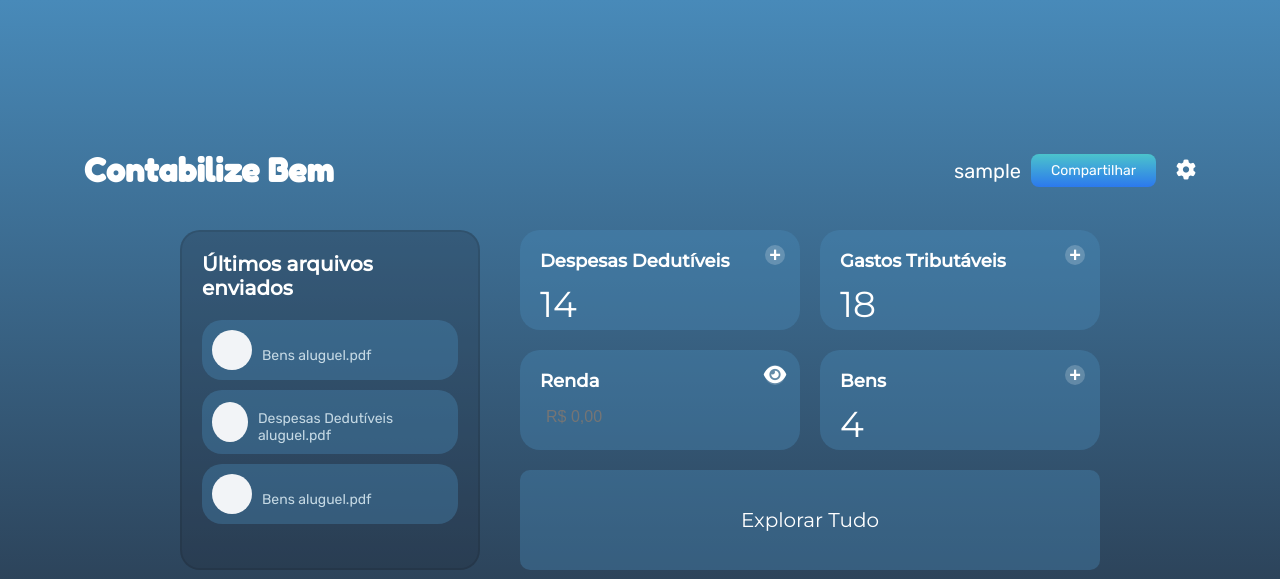
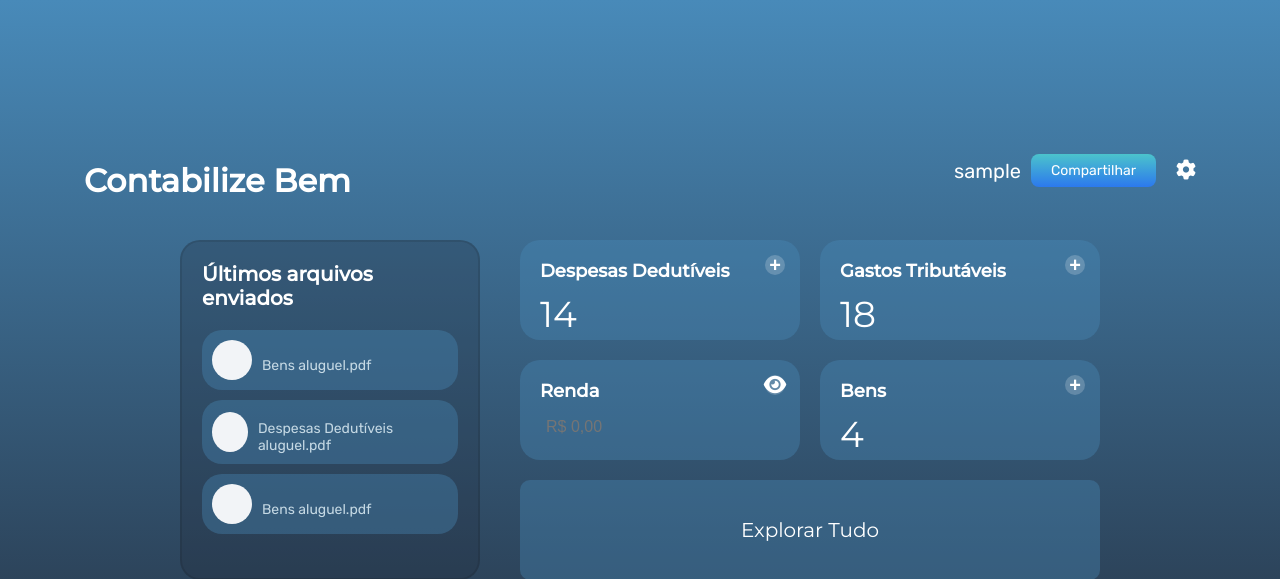
Before and after one commit to LucasMe110/Imposto_renda_pmi, a Flask app: page /home in a window 1280 px wide. Shown: the top 579 px of the page. Run offline with Flask 3, Linux system fonts and the light colour scheme; the visitor is signed in with stand-in values (Sample User, id 1); data comes from the database, SQL or seed files in the repository.

Commit message:
alterações

```diff
--- a/src/static/home.css
+++ b/src/static/home.css
@@ -26,9 +26,12 @@
   align-items: center;
 }
 
-header h1 {
-  font-family: 'Fredoka One', sans-serif;
+.main-title {
+  font-family: 'Montserrat', sans-serif;
   font-size: 32px;
+  color: #ffffff;
+  text-align: center;
+  margin-top: 20px;
 }
 
 .user-area {
--- a/src/static/login.css
+++ b/src/static/login.css
@@ -10,7 +10,8 @@
 }
 .e23_17 {
     color: rgba(255, 255, 255, 1);
-    font-family: 'Fredoka One', sans-serif;
+    font-family: 'Montserrat', sans-serif;
+    font-weight: bold; /* Negrito */
     font-size: 32px;
     position: absolute;
     left: 221px;
--- a/src/templates/home.html
+++ b/src/templates/home.html
@@ -11,7 +11,7 @@
 <body>
   <div class="container">
     <header>
-  <h1>Contabilize Bem</h1>
+      <h1 class="main-title">Contabilize Bem</h1>
   <div class="user-area">
     <span class="user-name">{{current_user.nome}}</span>
     <button class="share-button">Compartilhar</button>
```
